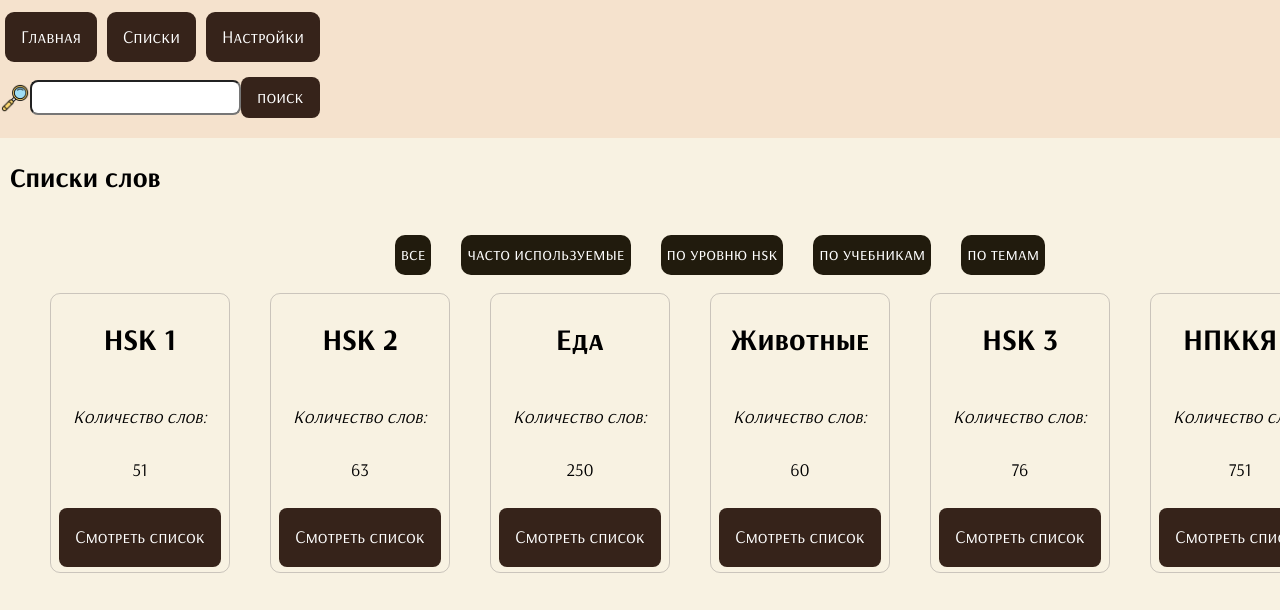
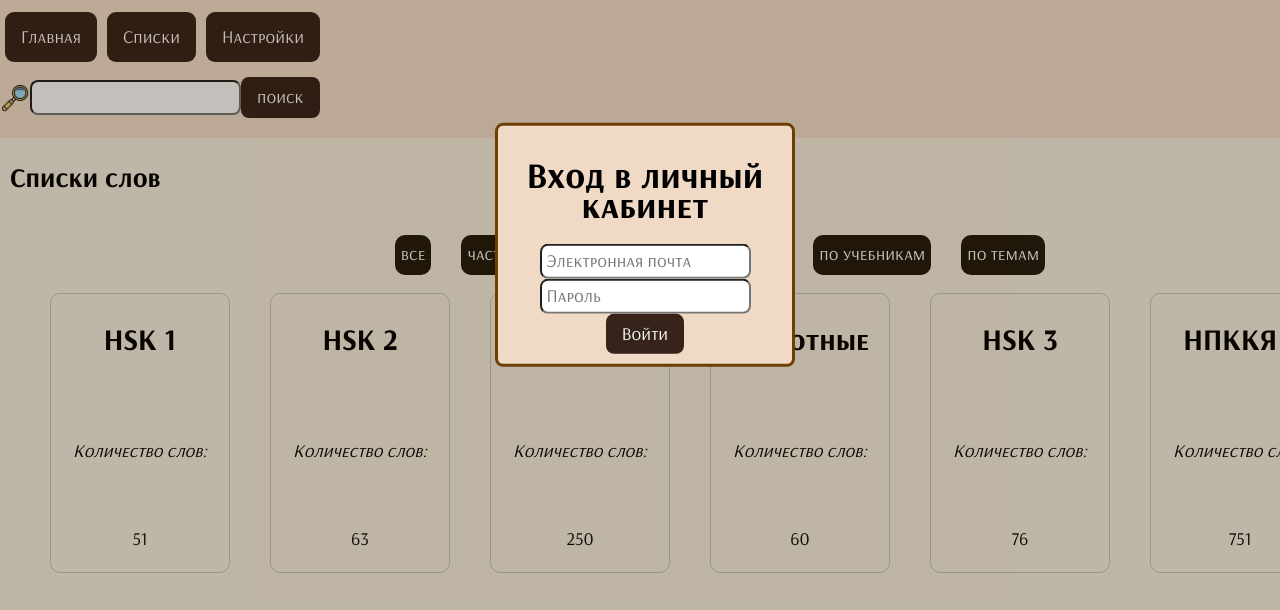
Before and after one commit to semenova-ev-nova/project-site1, a plain HTML site: page lists.html in a window 1280 px wide. Both pictures are taken after a click on the link "Войти". Shown: the part 160-770 px from the top of the page. Drawn offline with Linux system fonts and the light colour scheme.

Commit message:
Add files via upload

```diff
--- a/lists.html
+++ b/lists.html
@@ -44,7 +44,7 @@
                     <button class="lists__btn" type="button" data-filter="theme">по темам</button>
                 </div>
                 <ul class="lists__list">
-                    <li class="lists__item hsk often">
+                    <!-- <li class="lists__item hsk often">
                         <p class="lists__name">HSK 1</p>
                         <p class="lists__description">Количество слов:</p>
                         <p class="lists__wordcount">51</p>
@@ -91,7 +91,7 @@
                         <p class="lists__description">Количество слов:</p>
                         <p class="lists__wordcount">456</p>
                         <button class="lists__button button">Смотреть список</button>
-                    </li>
+                    </li> -->
 
                 </ul>
         </section>
@@ -115,19 +115,18 @@
         <p class="footer__text">Семёнова Елизавета ИЯ-27АК</p>
     </footer>
 
-    <form class="form" action="/">
-        <h1 class="form__title">Вход в личный кабинет</h1>
-        <input type="email" name="email" placeholder="Электронная почта" class="input">
-        <input type="password" name="password" placeholder="Пароль" class="input">
-        <button class="form__button button">Войти</button>
-    </form>
-    <form class="form" action="/">
-        <h1 class="form__title">Регистрация</h1>
-        <input type="email" name="email2" placeholder="Электронная почта" class="input">
-        <input type="password" name="password2" placeholder="Пароль" class="input">
-        <input type="password" name="confirmpassword" placeholder="Повторите пароль" class="input">
-        <button class="form__button button">Зарегистрироваться</button>
-    </form>
+ <div class="forms" hidden>
+    <section class="form">
+        <div class="form__wrap">
+            <h1 class="form__title">Вход в личный кабинет</h1>
+        </div>
+        <form class="form__form" action="/">
+            <input class="form__input" type="email" name="email" placeholder="Электронная почта">
+            <input class="form__input" type="password" name="password" placeholder="Пароль">
+            <button class="form__button button">Войти</button>
+        </form>
+    </section>
+</div>
 
     <script src="scripts/script.js"></script>
 </body>
--- /dev/null
+++ b/scripts/data.json
@@ -0,0 +1,5 @@
+[
+    {
+
+    }
+]
--- a/scripts/script.js
+++ b/scripts/script.js
@@ -45,7 +45,7 @@ document.addEventListener('DOMContentLoaded', () => {
     }
 });
 
-
+/* Фильтрация карточек */
 
   const buttons = document.querySelectorAll(".lists__btn");
   const cardsFilter = document.querySelectorAll(".lists__item");
@@ -65,3 +65,104 @@ document.addEventListener('DOMContentLoaded', () => {
             });
         });
     });
+
+    /* 2. Динамический вывод карточек тегов. Часть 1 (Используем массив с данными) */
+    const wordsContainer = document.querySelector(".words");
+
+    if (wordsContainer) {
+
+        const dataTitleWords = ['服装', '保护', '哪儿'];
+
+        const TitleWords = wordsContainer.querySelectorAll('.words__word--word');
+
+        TitleWords.forEach((item, index) => {
+            item.textContent = dataTitleWords[index];
+        });
+
+    }
+
+    /* 3. Появление форм */
+    const formButtonModal = document.querySelector(".header__button");
+    const modalForm = document.querySelector(".forms");
+if (formButtonModal && modalForm) {
+    formButtonModal.addEventListener("click", () => {
+        modalForm.removeAttribute("hidden");
+    });
+}
+window.addEventListener("click", (event) => {
+    if (event.target === modalForm) {
+        modalForm.setAttribute("hidden", true);
+    }
+});
+
+/* 4. динамический вывод карточек*/
+const cardsLists = document.querySelector('.lists');
+if (cardsLists) {
+    const listsList = cardsLists.querySelector('.lists__list');
+    const cardsListsData = {
+        lists1: {
+            name: 'HSK 1',
+            description: 'Количество слов:',
+            wordcount: '51',
+            button: 'Смотреть список',
+        },
+        lists2: {
+            name: 'HSK 2',
+            description: 'Количество слов:',
+            wordcount: '63',
+            button: 'Смотреть список',
+        },
+        lists3: {
+            name: 'Еда',
+            description: 'Количество слов:',
+            wordcount: '250',
+            button: 'Смотреть список',
+        },
+        lists4: {
+            name: 'Животные',
+            description: 'Количество слов:',
+            wordcount: '60',
+            button: 'Смотреть список',
+        },
+        lists5: {
+            name: 'HSK 3',
+            description: 'Количество слов:',
+            wordcount: '76',
+            button: 'Смотреть список',
+        },
+        lists6: {
+            name: 'НПККЯ 1',
+            description: 'Количество слов:',
+            wordcount: '751',
+            button: 'Смотреть список',
+        },
+        lists7: {
+            name: 'НПККЯ 2',
+            description: 'Количество слов:',
+            wordcount: '340',
+            button: 'Смотреть список',
+        },
+        lists8: {
+            name: 'НПККЯ 3',
+            description: 'Количество слов:',
+            wordcount: '456',
+            button: 'Смотреть список',
+        }
+    }
+        const createCard = (name, description, wordcount, button) => {
+        const card = `
+        <li class="lists__item">
+            <p class="lists__name">${name}</p>
+            <p class="lists__description">${description}</p>
+            <p class="lists__wordcount">${wordcount}</p>
+            <button class="lists__button button>${button}</button>
+        </li>
+        `;
+            return card;
+        }
+        for (const cardKey in cardsListsData) {
+            const card = cardsListsData[cardKey];
+            const cardElement = createCard(card.name, card.description, card.wordcount, card.button);
+            listsList.insertAdjacentHTML('beforeend', cardElement);
+        }
+}
--- a/styles/header.css
+++ b/styles/header.css
@@ -36,17 +36,7 @@
     padding: 10px 16px;
     cursor: pointer;
 }
-.form{
-    display: flex;
-    flex-direction: column;
-    gap: 5px;
-    width: 300px;
-    padding: 10px;
-    margin: 5px;
-    background-color: #f0dac5;
-    color: rgb(0, 0, 0);
-    text-decoration: none;
-}
+
 .header__logo-wrap{
     display: flex;
     align-items: center;
--- a/styles/main.css
+++ b/styles/main.css
@@ -3,72 +3,15 @@
     padding: 10px;
     padding-top: 300px;
 }
-.promo__item{
-    width: 400px;
-    padding: 15px;
-    border-radius: 10px;
-    background-color: #f0dac5;
-    color: black;
-    list-style-type: none;
-}
-.promo__title{
-    margin-top: 15px;
-    margin-bottom: 0px;
-    margin-left: 15px;
-}
-.promo__link{
-    margin-top: 15px;
-    margin-bottom: 15px;
-    font-size: 20px;
-    font-weight: bold;
-    text-align: center;
-    text-decoration: underline;
-    color: black;
-}
-.promo__list{
-    margin: 0;
-    padding: 20px 0;
-    display: flex;
-    gap: 20px;
-    flex-wrap: wrap;
-    list-style-type: none;
+
+/*words*/
+.words {
+    background-color: #faebd7;
 }
 .words__title{
     margin-top: 15px;
     margin-bottom: 0px;
     margin-left: 15px;
-}
-.translate__title{
-    margin-top: 15px;
-    margin-bottom: 0px;
-    margin-left: 15px;
-    padding-top: 15px;
-}
-.words {
-    background-color: #faebd7;
-}
-.translate {
-    background-color: #faebd7;
-    width: 750px;
-    margin-top: 20px;
-    padding-bottom: 15px;
-    border-radius: 5px;
-}
-
-.promo__item {
- transition: transform 0.3s;
- transition: box-shadow 0.3s;
-}
-.promo__item:hover {
- transform: scale(1.03);
-  box-shadow: 0 8px 16px 0
-rgba(0,0,0,0.2);
-}
-.translate {
- transition: outline 0.3s;
-}
-.translate:focus {
- outline: 2px solid #218838;
 }
 .words__list {
     list-style-type: none;
@@ -106,3 +49,103 @@ rgba(0,0,0,0.2);
     margin-bottom: 5px;
     text-align: center;
 }
+
+/*promo*/
+.promo__item{
+    width: 400px;
+    padding: 15px;
+    border-radius: 10px;
+    background-color: #f0dac5;
+    color: black;
+    list-style-type: none;
+    transition: transform 0.3s;
+    transition: box-shadow 0.3s;
+}
+.promo__item:hover {
+ transform: scale(1.03);
+  box-shadow: 0 8px 16px 0
+rgba(0,0,0,0.2);
+}
+.promo__title{
+    margin-top: 15px;
+    margin-bottom: 0px;
+    margin-left: 15px;
+}
+.promo__link{
+    margin-top: 15px;
+    margin-bottom: 15px;
+    font-size: 20px;
+    font-weight: bold;
+    text-align: center;
+    text-decoration: underline;
+    color: black;
+}
+.promo__list{
+    margin: 0;
+    padding: 20px 0;
+    display: flex;
+    gap: 20px;
+    flex-wrap: wrap;
+    list-style-type: none;
+}
+
+/*translate*/
+.translate {
+    background-color: #faebd7;
+    width: 750px;
+    margin-top: 20px;
+    padding-bottom: 15px;
+    border-radius: 5px;
+
+    transition: outline 0.3s;
+}
+.translate:focus {
+ outline: 2px solid #218838;
+}
+.translate__title{
+    margin-top: 15px;
+    margin-bottom: 0px;
+    margin-left: 15px;
+    padding-top: 15px;
+}
+
+/* Form */
+.forms{
+    position: fixed;
+    top: 0;
+    left: 0;
+    width: 100%;
+    height: 100%;
+    background-color: #1e120144;
+}
+.form{
+    position: absolute;
+    top: 50%;
+    left: 50%;
+    transform: translate(-50%, -50%);
+    max-width: 300px;
+    display: flex;
+    flex-direction: column;
+    column-gap: 5px;
+    width: 100%;
+    padding: 10px;
+    margin: 5px;
+    background-color: #f0dac5;
+    color: rgb(0, 0, 0);
+    align-items: center;
+    text-decoration: none;
+    text-align: center;
+    border-radius: 8px;
+    border: solid #6d3f04;
+}
+.form__input {
+    transition: outline 0.3s;
+    padding: 5px;
+    border-radius: 8px;
+    display: flex;
+    flex-direction: column;
+    row-gap: 8px;
+}
+.form__input:focus {
+ outline: 2px solid #ffb73f;
+}
```
Also changed, not shown: index.html (+14 -13 lines).
